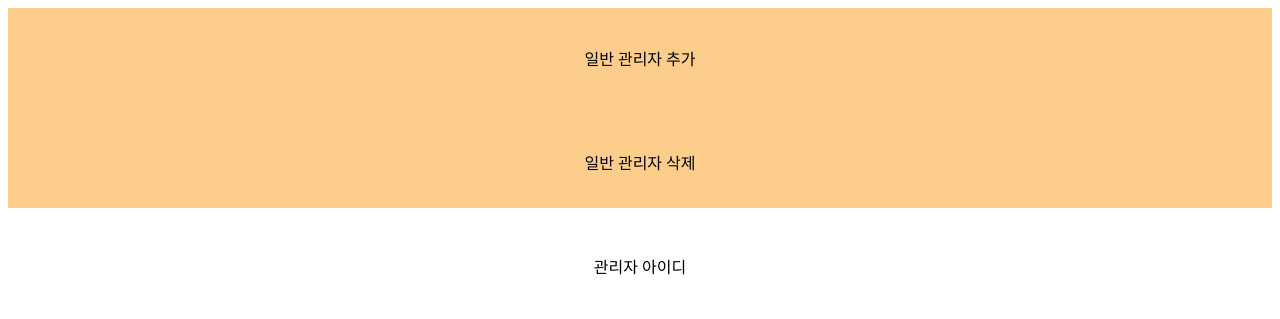
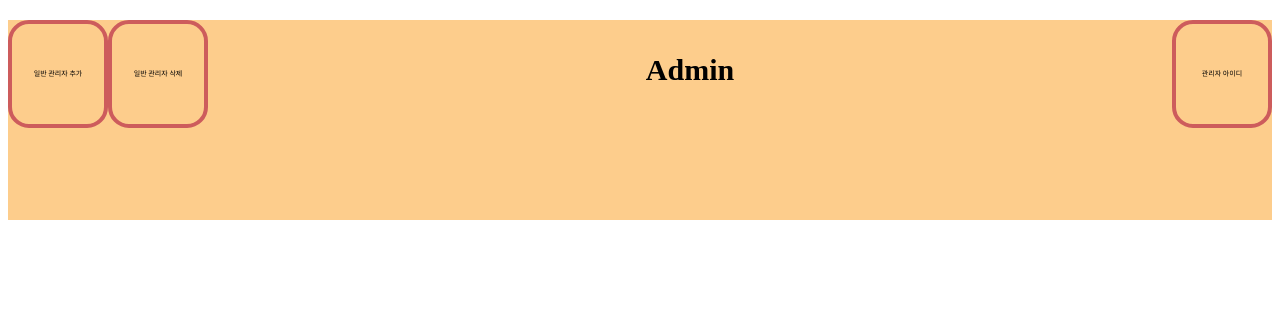
Before and after one commit to HS-Smartup/Shelf-life-management-Recipe-recommendation, a Python web app: template backend/src/main/resources/templates/Home.html in a window 1280 px wide. Shown: the top 319 px of the page. Run offline with Jinja, Linux system fonts and the light colour scheme; the template is opened without the code that fills it, so the values that code supplies are empty.

Commit message:
thyleaf 작업중

```diff
--- a/backend/src/main/resources/templates/Home.html
+++ b/backend/src/main/resources/templates/Home.html
@@ -35,8 +35,30 @@
             }
         }
 
-        div {padding: 2px}
+        .first {
+            font-size: 7px;
+            border: 4px solid indianred;
+            border-radius: 3em;
+            width:100px;
+            float: left;
+            box-sizing: border-box;
+        }
+        .second{
+            font-size: 7px;
+            border: 4px solid indianred;
+            border-radius: 3em;
+            width:100px;
+            float: right;
+            box-sizing: border-box;
+        }
+
+        h1{
+            font-size: 30px;
+            text-align: center;
+        }
     </style>
+
+
 </head>
 
 
@@ -44,10 +66,16 @@
 <body>
 
 <header>
-    <div>일반 관리자 추가</div>
-    <div>일반 관리자 삭제</div>
-    <div>관리자 아이디</div>
+    <div>
+        <div class = "first">일반 관리자 추가</div>
+        <div class = "first">일반 관리자 삭제</div>
+    </div>
+
+    <div class = "second">관리자 아이디</div>
+
+    <h1>Admin</h1>
 </header>
+
 <section>
 
     <table>
```
Also changed, not shown: backend/src/main/resources/templates/pra.html (added, +56 -0 lines).
